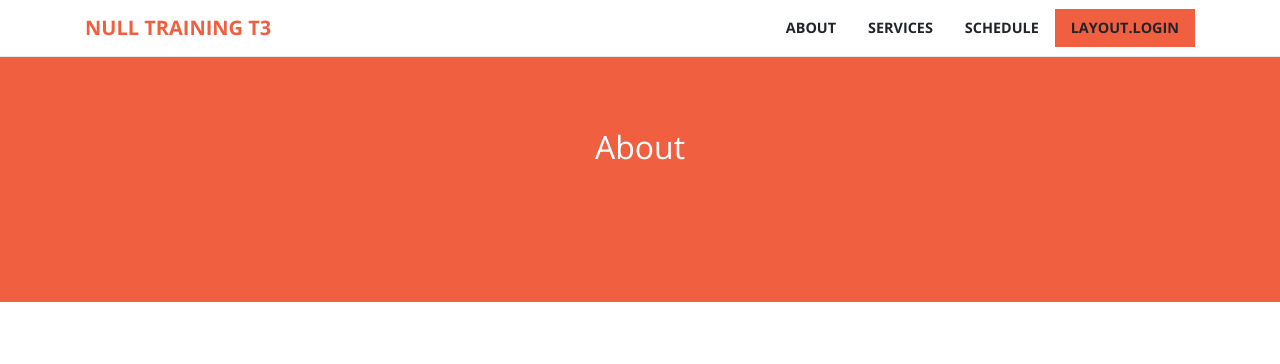
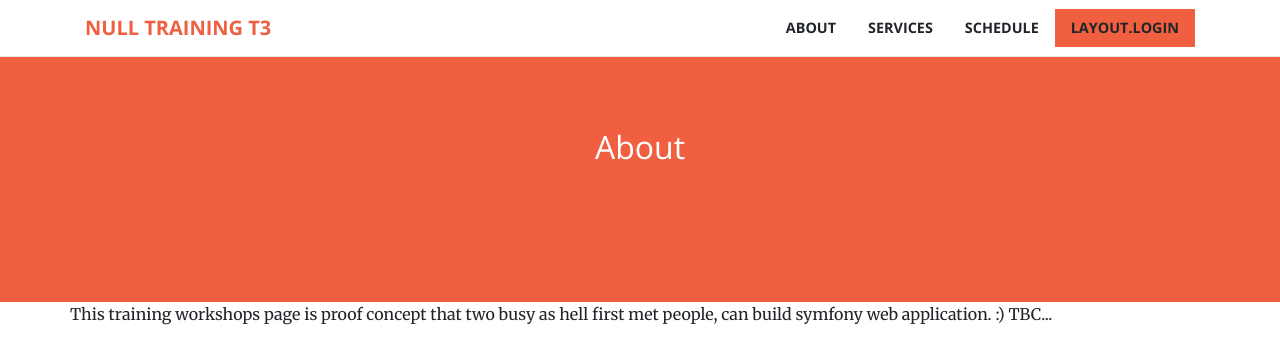
Before and after one commit to NullTraining/project-team3, a Symfony app: template templates/homepage/about.html.twig in a window 1280 px wide. Shown: the top 364 px of the page. Run offline with Twig, Linux system fonts and the light colour scheme; the template is opened without the code that fills it, so the values that code supplies are empty; some libraries are stand-ins or nearby versions.

Commit message:
added dummy text
Closes: #134

```diff
--- a/templates/homepage/about.html.twig
+++ b/templates/homepage/about.html.twig
@@ -13,4 +13,10 @@
         </div>
     </section>
 
+    <div class="container">
+        <div class="row">
+            <p>This training workshops page is proof concept that two busy as hell first met people, can build symfony web application. :) TBC...</p>
+        </div>
+    </div>
+
 {% endblock %}
```
